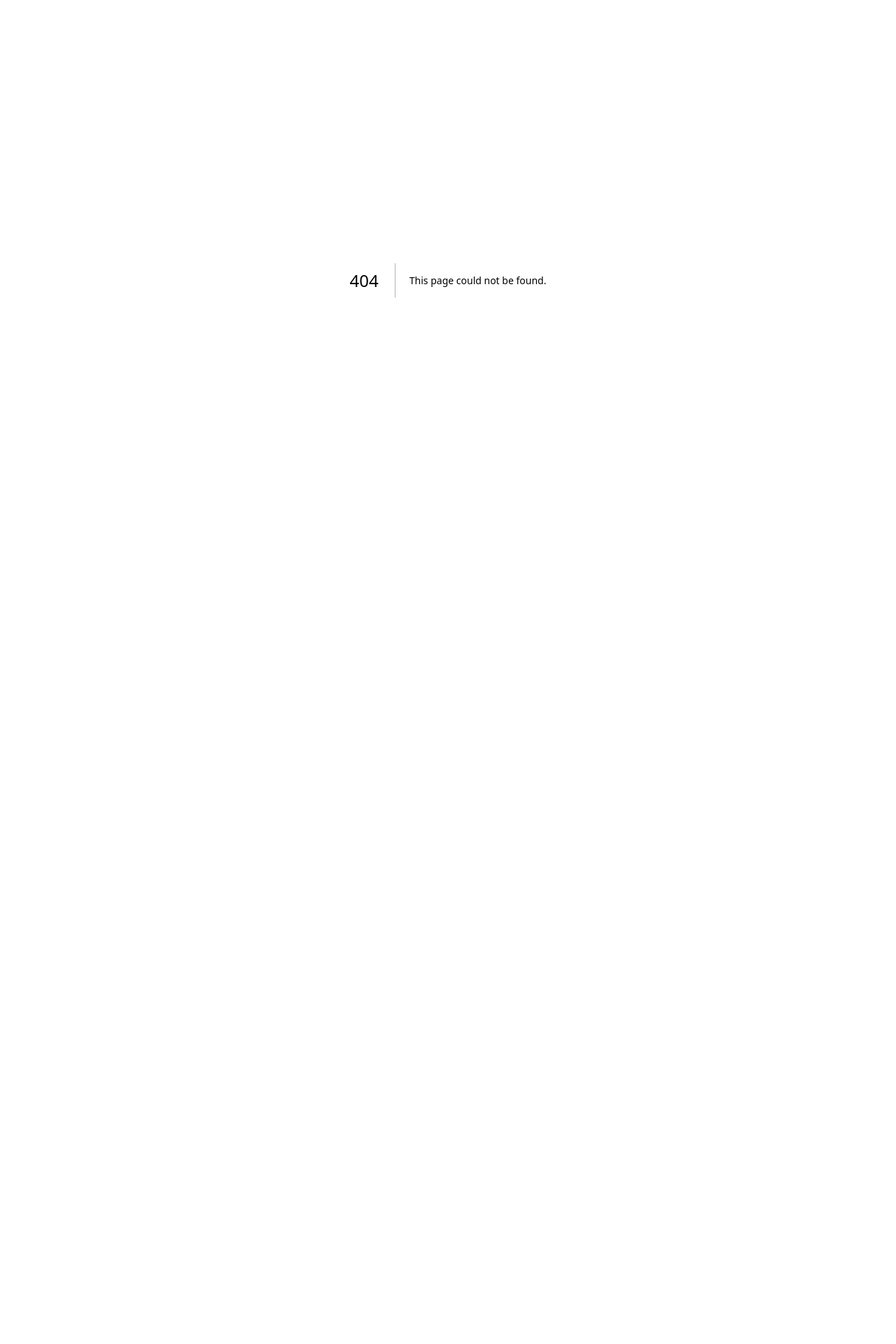
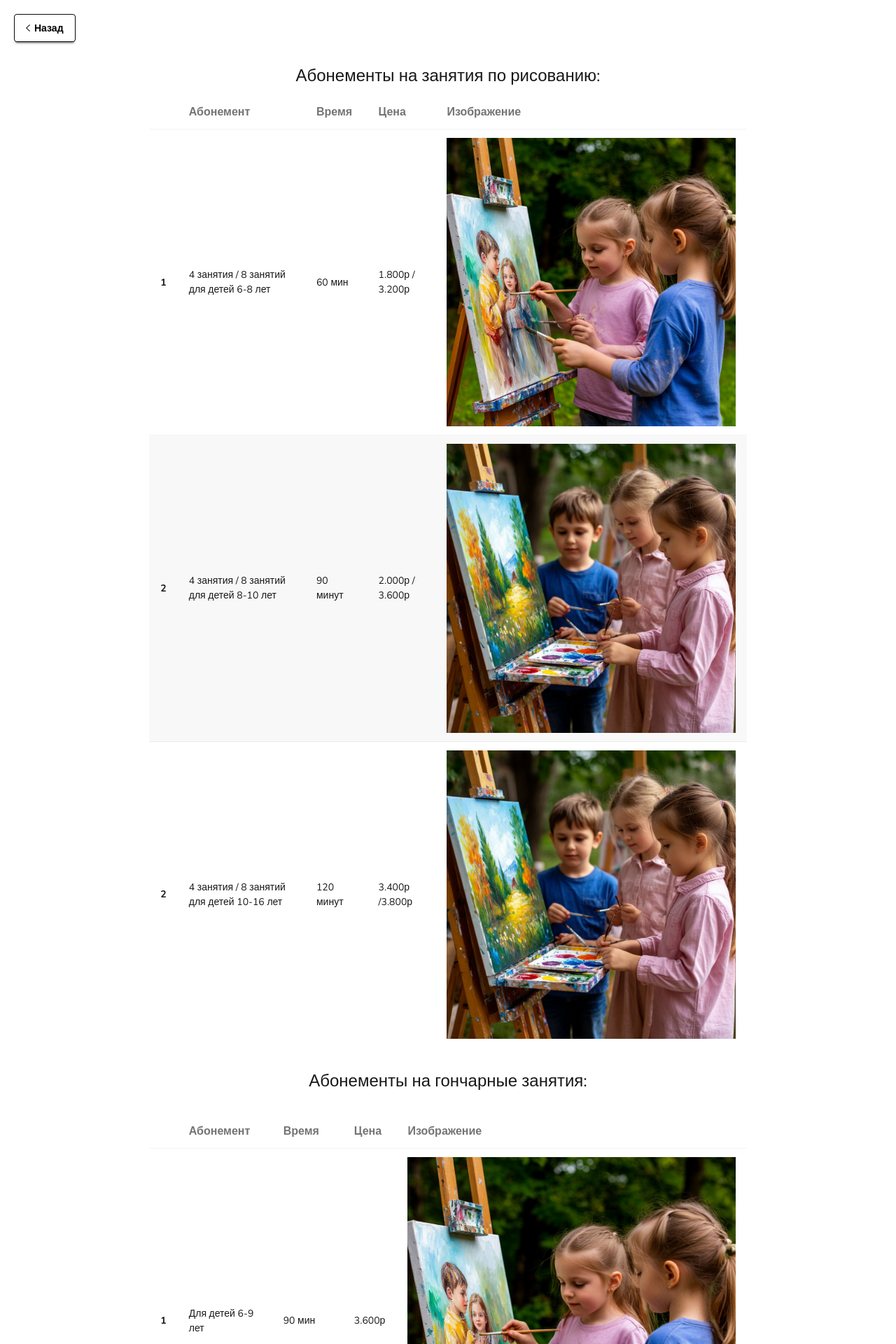
Before and after one commit to PeterSkwortsov/borsh, a Next.js app: page /group in a window 1280 px wide. Before the commit this address had no page. Shown: the top 1920 px of the page at 70% size. Before the commit the page ends 800 px from the top, so only its background shows below. Built offline with nearby package versions, Linux system fonts and the light colour scheme.

Commit message:
Добавил оптимизацию под изображениями

```diff
--- a/app/components/ComeToMe.jsx
+++ b/app/components/ComeToMe.jsx
@@ -3,10 +3,11 @@ import Image from 'next/image';
 export default function ComeToMe() {
   return (
     <>
-      <div className="hero mb-20">
+      <div className="hero mb-20 mt-10">
         <div className="hero-content flex-col lg:flex-row-reverse">
           <Image
             src="/easel.jpeg"
+            unoptimized
             width={200}
             height={100}
             alt="Picture of the author"
@@ -17,9 +18,9 @@ export default function ComeToMe() {
             <h6 className="text-2xl font-bold pt-4">Приходите ко мне если:</h6>
             <ul className="list-disc pr-1 pl-5">
               <li className="mt-5 pb-2">
-                Хотите узнаете о различных техниках и стилях рисования,
-                о свойствах материалов и о том, как правильно их использовать.
-                Это расширит ваш кругозор и поможет лучше понимать искусство.
+                Хотите узнаете о различных техниках и стилях рисования, о
+                свойствах материалов и о том, как правильно их использовать. Это
+                расширит ваш кругозор и поможет лучше понимать искусство.
               </li>
               <li className="pb-2 ">
                 Есть желание пообщаться с единомышленниками, поделиться мыслями
@@ -32,8 +33,9 @@ export default function ComeToMe() {
                 эмоции через творчество.
               </li>
               <li className="pb-2 ">
-                Нужна практика и совершенствование имеющихся навыков. Чем больше вы будете
-                практиковаться, тем увереннее будете чувствовать себя для рещения своих задач.
+                Нужна практика и совершенствование имеющихся навыков. Чем больше
+                вы будете практиковаться, тем увереннее будете чувствовать себя
+                для рещения своих задач.
               </li>
               <li className="text-balance">
                 Хотите попробовать отдохнуть, снять стресс через творчество.
--- a/app/components/Content.jsx
+++ b/app/components/Content.jsx
@@ -8,74 +8,73 @@ const ContentPrice = () => {
         Занятия проходят в просторной светлой мастерской
       </h5>
 
-<Utp />
+      <Utp />
 
-      <div className="carousel carousel-center rounded-box mt-10">
+      <div className="carousel carousel-center rounded-box mt-10 ">
         <div className="carousel-item">
           <Image
             src="/11.jpeg"
-            width={200}
+            unoptimized
+            width={300}
             height={100}
             alt="Picture of the author"
-            style={{ width: "100%", height: "80%" }}
           />
         </div>
         <div className="carousel-item">
           <Image
             src="/12.jpeg"
-            width={200}
-            height={80}
+            unoptimized
+            width={300}
+            height={100}
             alt="Picture of the author"
-            style={{ width: "100%", height: "80%" }}
           />
         </div>
         <div className="carousel-item">
           <Image
             src="/13.jpeg"
-            width={200}
-            height={80}
+            unoptimized
+            width={300}
+            height={100}
             alt="Picture of the author"
-            style={{ width: "100%", height: "80%" }}
           />
         </div>
         <div className="carousel-item">
           <Image
             src="/14.jpeg"
-            width={200}
-            height={80}
+            unoptimized
+            width={300}
+            height={100}
             alt="Picture of the author"
-            style={{ width: "100%", height: "80%" }}
           />
         </div>
         <div className="carousel-item">
           <Image
             src="/15.jpeg"
-            width={200}
-            height={80}
+            unoptimized
+            width={300}
+            height={100}
             alt="Picture of the author"
-            style={{ width: "100%", height: "80%" }}
           />
         </div>
         <div className="carousel-item">
           <Image
             src="/16.jpeg"
-            width={200}
-            height={80}
+            unoptimized
+            width={300}
+            height={100}
             alt="Picture of the author"
-            style={{ width: "100%", height: "80%" }}
           />
         </div>
         <div className="carousel-item">
           <Image
             src="/13.jpeg"
-            width={200}
-            height={80}
+            unoptimized
+            width={300}
+            height={100}
             alt="Picture of the author"
-            style={{ width: "100%", height: "80%" }}
           />
         </div>
       </div>
-
     </>
   );
 };
--- a/app/components/Grid.jsx
+++ b/app/components/Grid.jsx
@@ -10,6 +10,7 @@ const Grid = () => {
           <figure>
             <Image
               src="/4.jpeg"
+              unoptimized
               width={200}
               height={200}
               alt="Picture of the author"
@@ -42,6 +43,7 @@ const Grid = () => {
           <figure>
             <Image
               src="/3.jpeg"
+              unoptimized
               width={200}
               height={200}
               alt="Picture of the author"
@@ -76,6 +78,7 @@ const Grid = () => {
           <figure>
             <Image
               src="/2.jpeg"
+              unoptimized
               width={200}
               height={200}
               alt="Picture of the author"
@@ -93,7 +96,7 @@ const Grid = () => {
 
               <button>
                 <Link
-                  href={`/`}
+                  href={`/group`}
                   className="btn btn-neutral bg-white text-black max-sm:text-sm"
                 >
                   Подробнее
@@ -107,6 +110,7 @@ const Grid = () => {
           <figure>
             <Image
               src="/1.jpeg"
+              unoptimized
               width={200}
               height={200}
               alt="Picture of the author"
@@ -140,6 +144,7 @@ const Grid = () => {
           <figure>
             <Image
               src="/5.jpeg"
+              unoptimized
               width={200}
               height={200}
               alt="Picture of the author"
@@ -155,8 +160,13 @@ const Grid = () => {
             <div className="card-actions justify-end items-center z-20">
               <p className="text-base">От 1.000 ₽</p>
 
-              <button className="btn btn-neutral bg-white text-black">
-                Подробнее
+              <button>
+                <Link
+                  href={`/wood-burning`}
+                  className="btn btn-neutral bg-white text-black max-sm:text-sm"
+                >
+                  Подробнее
+                </Link>
               </button>
             </div>
           </div>
@@ -166,6 +176,7 @@ const Grid = () => {
           <figure>
             <Image
               src="/6.jpeg"
+              unoptimized
               width={200}
               height={200}
               alt="Picture of the author"
--- a/app/components/Header.jsx
+++ b/app/components/Header.jsx
@@ -10,11 +10,11 @@ const Header = () => {
         <div className=" text-neutral-content text-center pl-0 pr-0">
           <div className="hero-overlay-2 rounded-4xl w-full p-8">
             <Image
+              unoptimized
               src="/logo1.png"
               width={350}
               height={350}
               alt="Picture of the author"
-
             />
 
             <h3
@@ -69,6 +69,7 @@ const Header = () => {
                 <div className="w-10 rounded-full">
                   <a href="https://vk.com/vika.borsch">
                     <Image
+
                       src="/vk.svg"
                       width={200}
                       height={100}
--- /dev/null
+++ b/app/group/page.jsx
@@ -0,0 +1,164 @@
+import Image from 'next/image';
+import Link from 'next/link';
+
+export default function Group() {
+  return (
+    <>
+      <button className="m-5">
+        <Link
+          href={`/`}
+          className="btn btn-neutral bg-white text-black max-sm:text-sm"
+        >
+          <Image
+            src="/arrow1.svg"
+            width={200}
+            height={200}
+            alt="Picture of the author"
+            style={{ width: "100%" }}
+          />
+          Назад
+        </Link>
+      </button>
+
+      <h2 className="flex text-center justify-center text-2xl m-3">
+        Абонементы на занятия по рисованию:
+      </h2>
+      <div className="overflow-x-auto md:max-w-2/3 m-auto">
+        <table className="table table-zebra">
+          {/* head */}
+          <thead>
+            <tr>
+              <th></th>
+              <th className="fb">Абонемент</th>
+              <th className="fb">Время</th>
+              <th className="fb">Цена</th>
+              <th className="fb">Изображение</th>
+            </tr>
+          </thead>
+          <tbody>
+            {/* row 1 */}
+            <tr>
+              <th>1</th>
+              <td>4 занятия / 8 занятий для детей 6-8 лет</td>
+              <td>60 мин</td>
+              <td>1.800р / 3.200р</td>
+              <td>
+                {" "}
+                <Image
+                  src="/4.jpeg"
+                  width={140}
+                  height={140}
+                  alt="Picture of the author"
+                  style={{ width: "100%" }}
+                />
+              </td>
+            </tr>
+            {/* row 2 */}
+            <tr>
+              <th>2</th>
+              <td>4 занятия / 8 занятий для детей 8-10 лет</td>
+              <td>90 минут</td>
+              <td>2.000р / 3.600р</td>
+              <td>
+                {" "}
+                <Image
+                  src="/3.jpeg"
+                  width={100}
+                  height={100}
+                  alt="Picture of the author"
+                  style={{ width: "100%" }}
+                />
+              </td>
+            </tr>
+            <tr>
+              <th>2</th>
+              <td>4 занятия / 8 занятий для детей 10-16 лет</td>
+              <td>120 минут</td>
+              <td>3.400р /3.800р</td>
+              <td>
+                {" "}
+                <Image
+                  src="/3.jpeg"
+                  width={100}
+                  height={100}
+                  alt="Picture of the author"
+                  style={{ width: "100%" }}
+                />
+              </td>
+            </tr>
+          </tbody>
+        </table>
+      </div>
+
+      <h2 className="flex text-center justify-center text-2xl mt-8 mb-8">
+        Абонементы на гончарные занятия:
+      </h2>
+      <div className="overflow-x-auto md:max-w-2/3 m-auto">
+        <table className="table table-zebra">
+          {/* head */}
+          <thead>
+            <tr>
+              <th></th>
+              <th className="fb">Абонемент</th>
+              <th className="fb">Время</th>
+              <th className="fb">Цена</th>
+              <th className="fb">Изображение</th>
+            </tr>
+          </thead>
+          <tbody>
+            {/* row 1 */}
+            <tr>
+              <th>1</th>
+              <td>Для детей 6-9 лет</td>
+              <td>90 мин</td>
+              <td>3.600р</td>
+              <td>
+                {" "}
+                <Image
+                  src="/4.jpeg"
+                  width={140}
+                  height={140}
+                  alt="Picture of the author"
+                  style={{ width: "100%" }}
+                />
+              </td>
+            </tr>
+            {/* row 2 */}
+            <tr>
+              <th>2</th>
+              <td>Для детей 9-16 лет </td>
+              <td>1 час 45 минут</td>
+              <td>4200р</td>
+              <td>
+                {" "}
+                <Image
+                  src="/3.jpeg"
+                  width={100}
+                  height={100}
+                  alt="Picture of the author"
+                  style={{ width: "100%" }}
+                />
+              </td>
+            </tr>
+            <tr>
+              <th>2</th>
+              <td>Для взрослых</td>
+              <td>120 минут</td>
+              <td>5000р</td>
+              <td>
+                {" "}
+                <Image
+                  src="/3.jpeg"
+                  width={100}
+                  height={100}
+                  alt="Picture of the author"
+                  style={{ width: "100%" }}
+                />
+              </td>
+            </tr>
+          </tbody>
+        </table>
+      </div>
+    </>
+  );
+}
--- a/app/layout.jsx
+++ b/app/layout.jsx
@@ -20,7 +20,7 @@ const nunito = Nunito({
 })
 
 export const metadata = {
-  title: "Create Next App",
+  title: "Творческая студия Вики Борщ",
   description: "Generated by create next app",
 };
 
--- /dev/null
+++ b/app/wood-burning/page.jsx
@@ -0,0 +1,70 @@
+import Image from 'next/image';
+import Link from 'next/link';
+
+export default function WoodBurningPage() {
+  return (
+    <>
+      <button className="m-5">
+        <Link
+          href={`/`}
+          className="btn btn-neutral bg-white text-black max-sm:text-sm"
+        >
+          <Image
+            src="/arrow1.svg"
+            width={200}
+            height={200}
+            alt="Picture of the author"
+            style={{ width: "100%" }}
+          />
+          Назад
+        </Link>
+      </button>
+      <div className="overflow-x-auto md:max-w-2/3 m-auto">
+        <table className="table table-zebra">
+          {/* head */}
+          <thead>
+            <tr>
+              <th></th>
+              <th className="fb">Название</th>
+              <th className="fb">Цена</th>
+            </tr>
+          </thead>
+          <tbody>
+            <tr>
+              <th>1</th>
+              <td>Мастер-класс по выжиганию на заготовке А5</td>
+              <td>1.000р</td>
+            </tr>
+            <tr>
+              <th>2</th>
+              <td>Мастер-класс по выжиганию на заготовке А4</td>
+              <td>1.200р</td>
+            </tr>
+            <tr>
+              <th>3</th>
+              <td>Мастер-класс по выжиганию на заготовке 25*35 см</td>
+              <td>1.500р</td>
+            </tr>
+            <tr>
+              <th>4</th>
+              <td>Мастер-класс по выжиганию на заготовке А3</td>
+              <td>2.000р</td>
+            </tr>
+            <tr>
+              <th>5</th>
+              <td>Индивидуальный мастер-класс</td>
+              <td>2.700р</td>
+            </tr>
+          </tbody>
+        </table>
+      </div>
+    </>
+  );
+}
+
+
+{/* <tr>
+  <th>1</th>
+  <td>Мастер-класс по выжиганию на заготовке А5</td>
+  <td>1.000р</td>
+</tr> */}
--- a/next.config.mjs
+++ b/next.config.mjs
@@ -1,11 +1,11 @@
 /** @type {import('next').NextConfig} */
 const nextConfig = {
-    images: { unoptimized: false },
     // output: 'export',
 };
 
 export default nextConfig;
 
 // const nextConfig = {
+// images: { unoptimized: true }, // не работает
 //     output: 'export',
 // };
```
Also changed, not shown: app/components/Phone.jsx (+7 -8 lines), public/druma.ru (English-US) by html.to.design ❤️ FREE version - 21/04/Arrow.svg (deleted).
